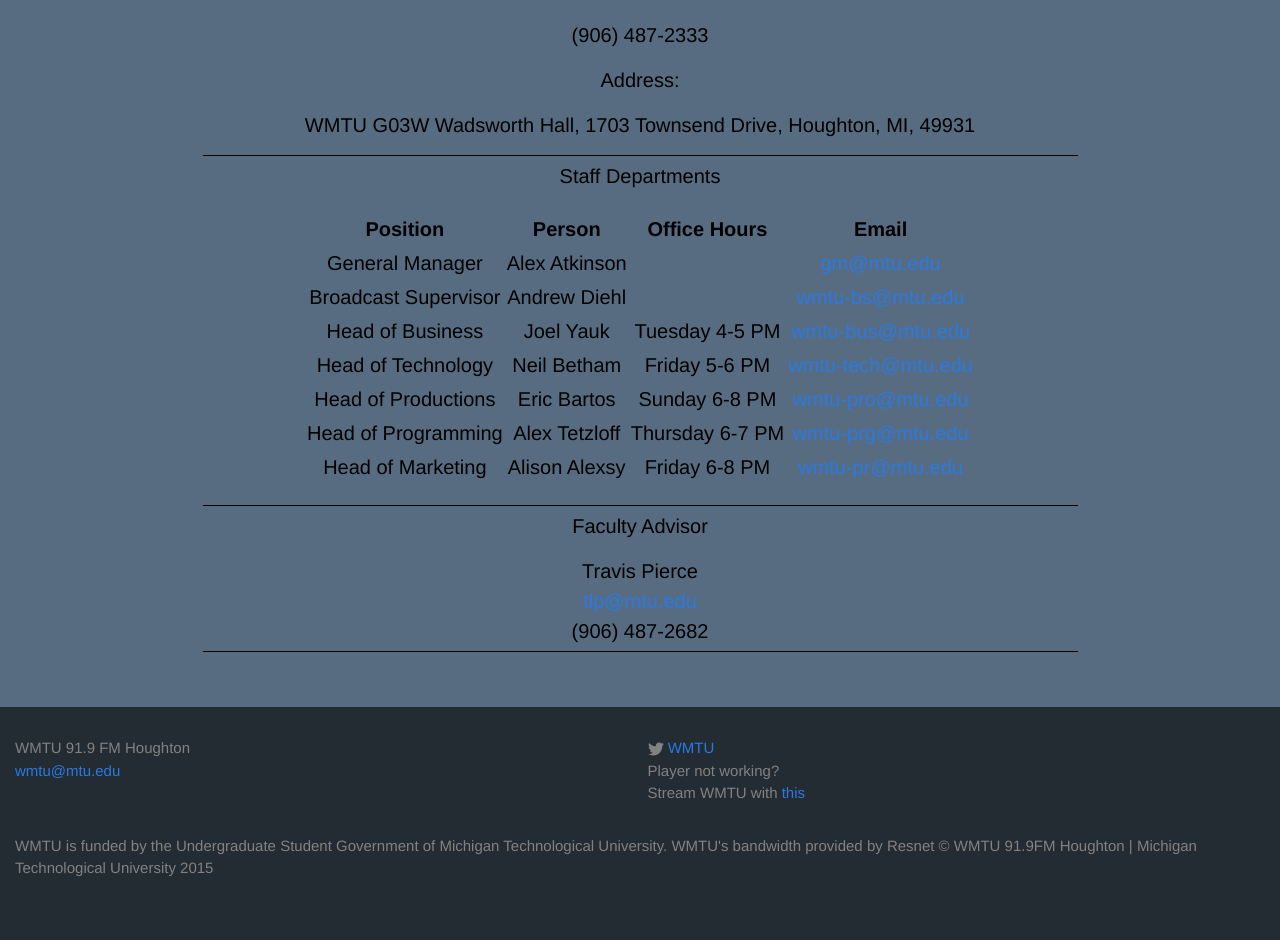
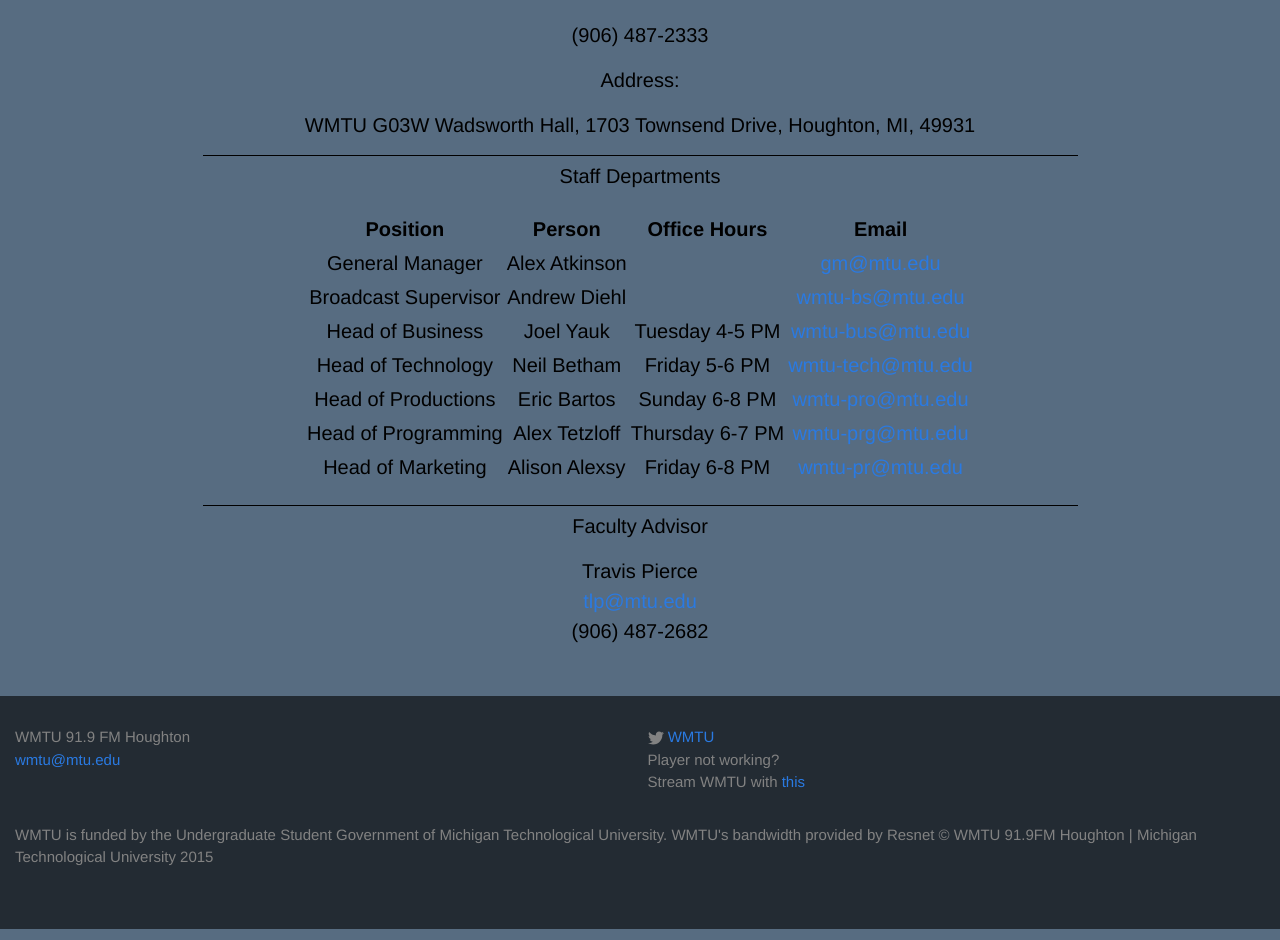
Before and after one commit to WMTU/wmtu.mtu.edu, a Jekyll site: the page built from index.html, in a window 1280 px wide. Shown: the part 1840-2780 px from the top of the page. Built offline with Jekyll 4.4.1, drawn with Linux system fonts in a browser that asks for light colours.

Commit message:
Update index.html

```diff
--- a/index.html
+++ b/index.html
@@ -175,4 +175,3 @@
     (906) 487-2682
   </div>
 </div>
-<div class="divider-small"></div>
```
